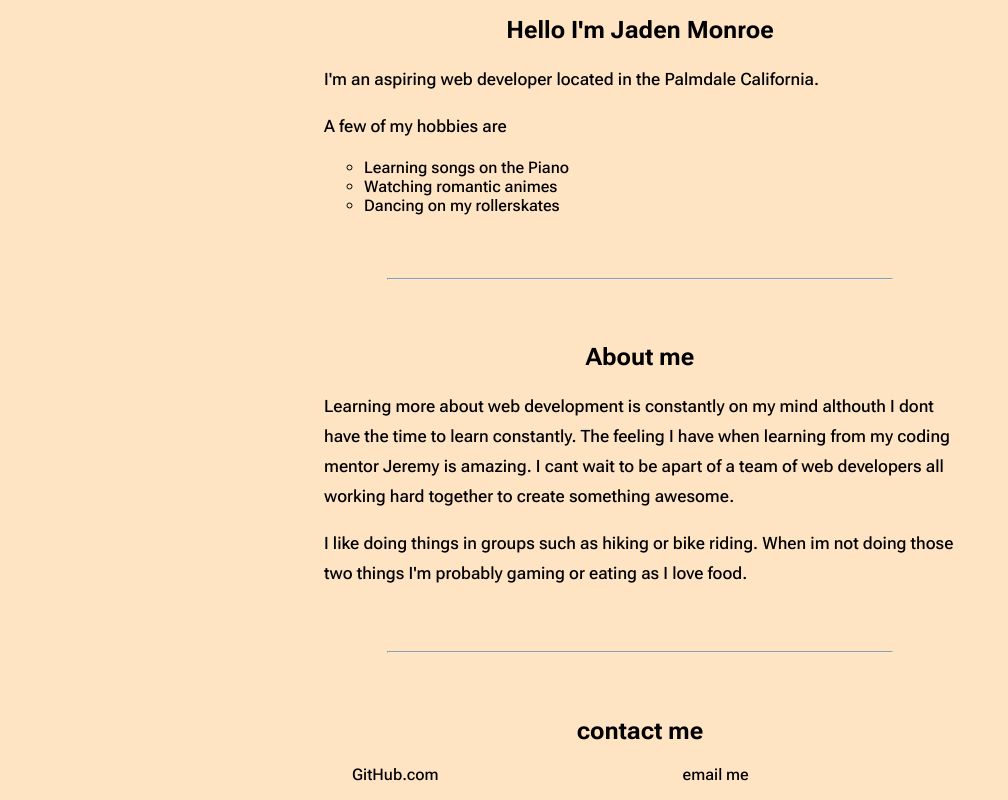
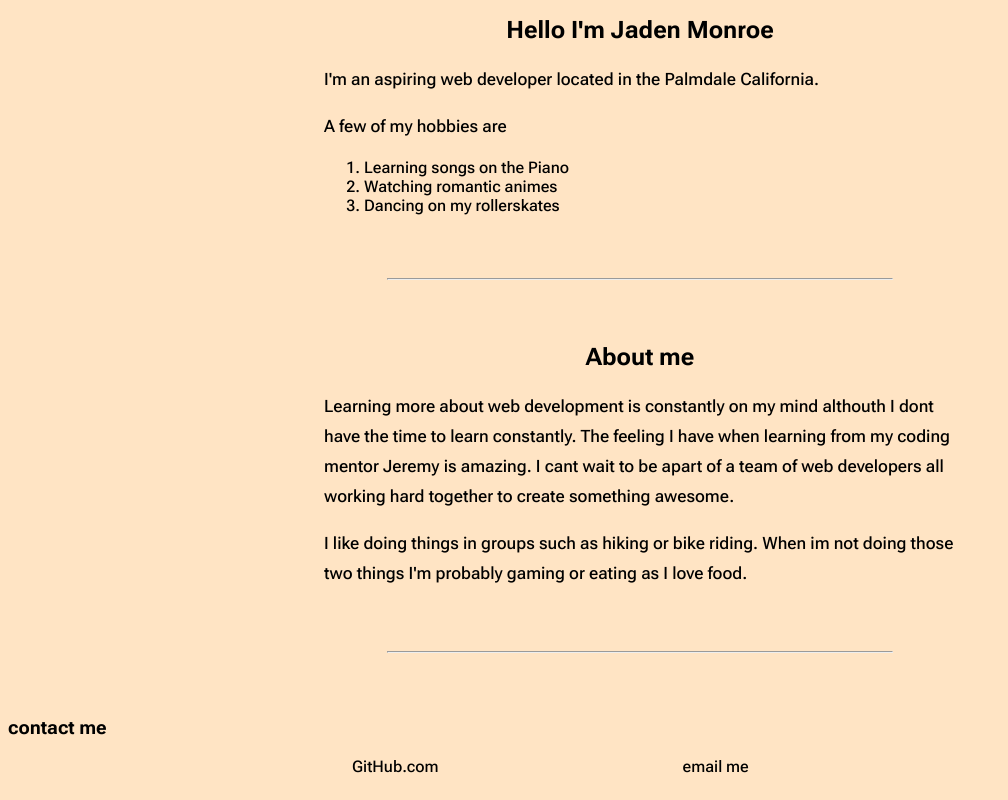
Before and after one commit to jmonroe33/Basic-ugly-portfolio, a plain HTML site: page index.html in a window 1280 px wide. Shown: the part 461-1261 px from the top of the page, without its empty margins (0-1008 px from the left). Drawn offline with Linux system fonts and the light colour scheme.

Commit message:
Update index.html

```diff
--- a/index.html
+++ b/index.html
@@ -16,18 +16,18 @@
 
 <!-- my intro into the web page -->
 <main>
-    <img src=".\images\Jaden.png.jpg" alt="Personal Photo" >
+    <img src="./images/Jaden.png.jpg" alt="Personal Photo" >
  <div class="intro">
     <h2> Hello I'm Jaden Monroe</h2>
     <p>I'm an aspiring web developer located in the Palmdale California.</p>
 
     <p> A few of my hobbies are </p>
     <!-- A short list of the things i like to do and a couple of pictures -->
-<ul>
+<ol>
     <li>Learning songs on the Piano</li>
     <li>Watching romantic animes</li>
     <li>Dancing on my rollerskates</li>
-</ul>
+</ol>
 </div>
 <hr>
 <article class="abtMe">
@@ -48,7 +48,7 @@
 <div class="unecessary">
 <hr>
 </div>
-<h2>contact me</h2>
+<h3>contact me</h3>
 <footer>
     <ul>
         <li><a href="https://github.com/jmonroe33">GitHub.com</a></li>
```
